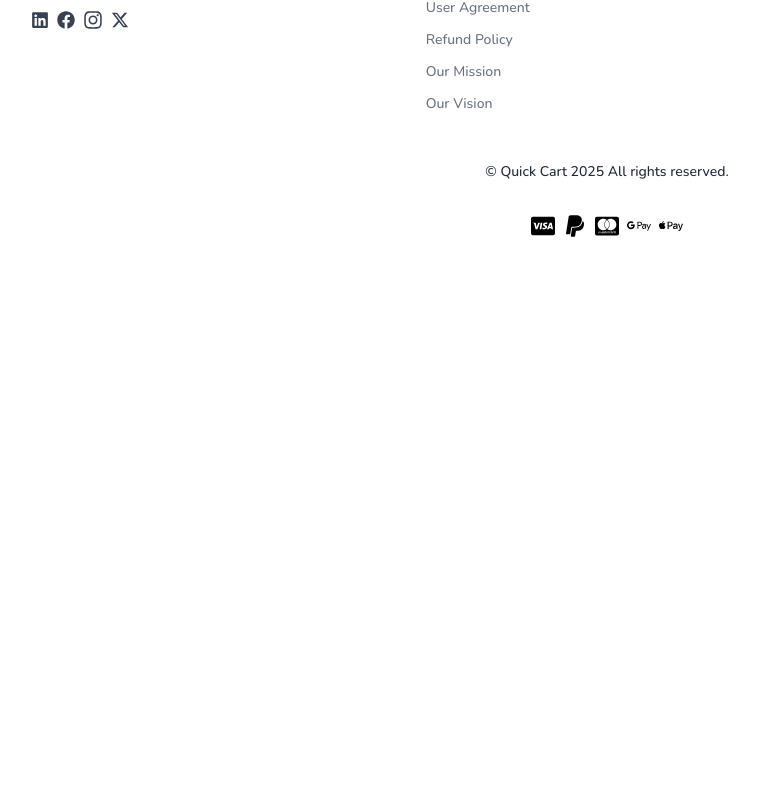
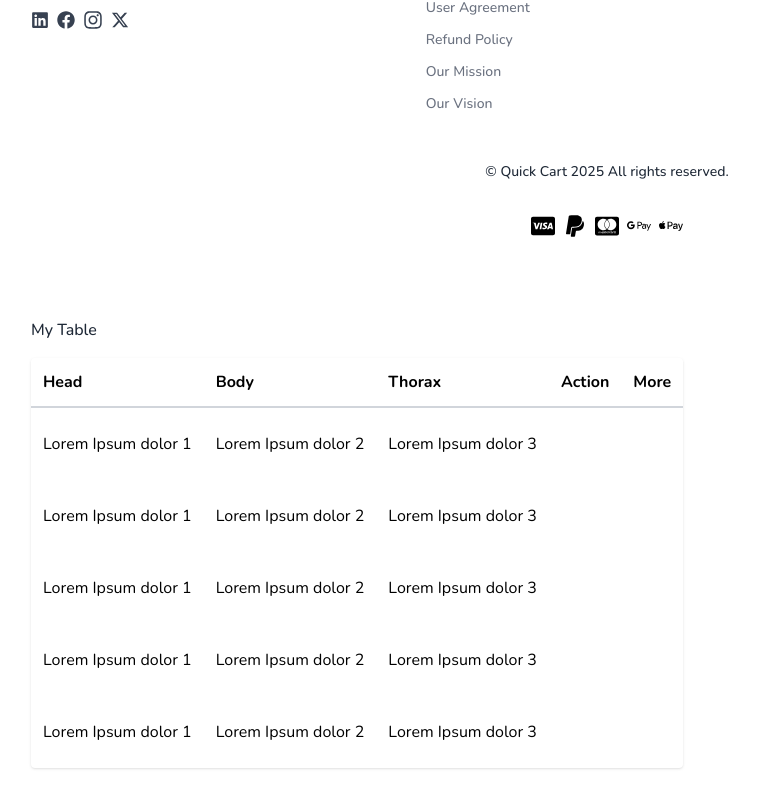
Before and after one commit to StevenMODIMO/next-ecommerce-stripe, a Next.js app: page /about in a window 1280 px wide. Shown: the part 570-1378 px from the top of the page, without its empty margins (33-792 px from the left). Before the commit the page ends 840 px from the top, so only its background shows below. Built offline with nearby package versions, Linux system fonts and the light colour scheme.

Commit message:
quick-cart: version 1

```diff
--- a/src/app/about/page.tsx
+++ b/src/app/about/page.tsx
@@ -1,12 +1,16 @@
 import type { Metadata } from "next";
 import Footer from "@/components/Footer";
-import Loading from "../loading"
+import Loading from "../loading";
+import Table from "@/components/Table";
 
 export default function About() {
   return (
     <div className="max-w-7xl mx-auto">
       <Loading />
       <Footer />
+      <div className="px-4 sm:px-12 lg:px-16">
+        <Table />
+      </div>
     </div>
   );
 }
--- a/src/app/cart/page.tsx
+++ b/src/app/cart/page.tsx
@@ -1,5 +1,6 @@
 import type { Metadata } from "next";
 import CartProducts from "@/components/CartProducts";
+import Footer from "@/components/Footer"
 
 export const metadata: Metadata = {
   title: "My Cart",
@@ -12,6 +13,7 @@ export default function Cart() {
         <p>Cart View</p>
       </header>
       <CartProducts />
+      <Footer />
     </main>
   );
 }
--- a/src/components/CartProducts.tsx
+++ b/src/components/CartProducts.tsx
@@ -30,12 +30,12 @@ export default function CartProducts() {
   };
 
   return (
-    <div>
+    <div className="p-4">
       {products.length === 0 ? (
         <section className="w-full flex flex-col justify-center">
           <header className="flex flex-col items-center gap-3 justify-center my-10">
             <div className="bg-gray-100 rounded-full flex items-center justify-center p-6">
-              <MdShoppingCart className="h-32 w-32 text-[#E27210] animate-pulse" />
+              <MdShoppingCart className="h-32 w-32 text-[#E27210]" />
             </div>
             <p className="text-gray-600 font-medium">Your cart is empty</p>
           </header>
@@ -44,51 +44,72 @@ export default function CartProducts() {
           </button>
         </section>
       ) : (
-        <section className="flex flex-col gap-3 py-3 px-2 lg:px-4 lg:py-6">
+        <section className="overflow-x-auto">
+          <table className="w-full border-collapse border border-gray-300">
+            <thead>
+              <tr className="bg-gray-200 text-left">
+                <th className="border border-gray-300 px-4 py-2">Product</th>
+                <th className="border border-gray-300 px-4 py-2">Name</th>
+                <th className="border border-gray-300 px-4 py-2">Price</th>
+                <th className="border border-gray-300 px-4 py-2">Action</th>
+              </tr>
+            </thead>
+            <tbody>
               {products.map(
-            ({ product_id, product_name, product_image, price }) => {
-              return (
-                <div
-                  key={product_id}
-                  className="flex items-center justify-between p-2 bg-gray-100 rounded"
-                >
-                  <div className="flex gap-2 items-center">
+                ({ product_id, product_name, product_image, price }) => (
+                  <tr key={product_id} className="odd:bg-gray-50 even:bg-white">
+                    <td className="border border-gray-300 px-4 py-2 flex items-center gap-2">
                       <CgMenuGridO className="text-xl text-[#E27210]" />
-                    <section className="flex items-end gap-2">
                       <img
                         src={product_image}
                         alt={product_name}
-                        className="w-20 h-20 lg:w-24 lg:h-24 lg:rounded-full"
+                        className="w-12 h-12 lg:w-16 lg:h-16 rounded"
                       />
-                      <div className="flex flex-col gap-2">
-                        <p className="text-gray-800 text-sm font-medium sm:text-lg md:text-xl lg:text-2xl">
+                    </td>
+                    <td className="border border-gray-300 px-4 py-2 font-medium text-gray-800">
                       {product_name}
-                        </p>
-                        <p className="text-gray-700 text-xs font-medium sm:text-sm lg:text-lg">
-                          Price: ${price}
-                        </p>
-                      </div>
+                    </td>
+                    <td className="border border-gray-300 px-4 py-2 text-green-500 font-medium">
+                      ${price}
+                    </td>
+                    <td className="border border-gray-300 px-4 py-2 text-center">
+                      <button
+                        onClick={() => handleDelete(product_id)}
+                        className="p-2 hover:bg-gray-200 cursor-pointer rounded-full"
+                      >
+                        <MdDeleteOutline className="text-2xl text-[#E27210] lg:text-3xl" />
+                      </button>
+                    </td>
+                  </tr>
+                )
+              )}
+            </tbody>
+          </table>
         </section>
-                  </div>
-                  <div className="p-2 hover:bg-gray-200 cursor-pointer rounded-full">
-                    <MdDeleteOutline
-                      onClick={() => handleDelete(product_id)}
-                      className="text-2xl text-[#E27210] lg:text-3xl"
-                    />
-                  </div>
-                </div>
-              );
-            }
       )}
       {products.length > 0 && (
+        <div className="my-4">
+          <form className="flex flex-col gap-1 rounded shadow-lg p-2">
+            <header className="text-sm font-medium text-gray-800 border-b border-gray-800">
+              <h1>Use discount code</h1>
+            </header>
+            <input
+              placeholder="Enter coupon code"
+              className="p-2 rounded outline-none border"
+            />
+            <button className="border-2 border-[#E27210] p-1 rounded text-gray-800 font-medium">
+              Apply
+            </button>
+          </form>
+          <div className="flex justify-end px-6 sm:px-16 lg:py-6 lg:px-28">
             <Link
               href="/checkout"
-              className="flex gap-2 items-center w-fit mx-auto my-3 p-2 rounded bg-[#E27210] text-white"
+              className="flex p-2 text-gray-800 rounded border-2 border-[#E27210] hover:bg-[#E27210] hover:text-white"
             >
               <span>Checkout</span>
             </Link>
-          )}
-        </section>
+          </div>
+        </div>
       )}
     </div>
   );
--- /dev/null
+++ b/src/components/Table.tsx
@@ -0,0 +1,49 @@
+"use client";
+
+export default function Table() {
+  return (
+    <div className="my-12">
+      <header className="text-gray-800 text-base font-medium">
+        <h1>My Table</h1>
+      </header>
+      <table className="p-3 my-4 table-auto border-collapse border-spacing-3 shadow rounded">
+        <thead>
+          <tr className="border-b-2 border-gray-300">
+            <th className="p-3 text-start">Head</th>
+            <th className="p-3 text-start">Body</th>
+            <th className="p-3 text-start">Thorax</th>
+            <th className="p-3 text-start">Action</th>
+            <th className="p-3 text-start">More</th>
+          </tr>
+        </thead>
+        <tbody>
+          <tr>
+            <td className="px-3 py-6 text-start">Lorem Ipsum dolor 1</td>
+            <td className="px-3 py-6 text-start">Lorem Ipsum dolor 2</td>
+            <td className="px-3 py-6 text-start">Lorem Ipsum dolor 3</td>
+          </tr>
+          <tr>
+            <td className="px-3 py-6 text-start">Lorem Ipsum dolor 1</td>
+            <td className="px-3 py-6 text-start">Lorem Ipsum dolor 2</td>
+            <td className="px-3 py-6 text-start">Lorem Ipsum dolor 3</td>
+          </tr>
+          <tr>
+            <td className="px-3 py-6 text-start">Lorem Ipsum dolor 1</td>
+            <td className="px-3 py-6 text-start">Lorem Ipsum dolor 2</td>
+            <td className="px-3 py-6 text-start">Lorem Ipsum dolor 3</td>
+          </tr>
+          <tr>
+            <td className="px-3 py-6 text-start">Lorem Ipsum dolor 1</td>
+            <td className="px-3 py-6 text-start">Lorem Ipsum dolor 2</td>
+            <td className="px-3 py-6 text-start">Lorem Ipsum dolor 3</td>
+          </tr>
+          <tr>
+            <td className="px-3 py-6 text-start">Lorem Ipsum dolor 1</td>
+            <td className="px-3 py-6 text-start">Lorem Ipsum dolor 2</td>
+            <td className="px-3 py-6 text-start">Lorem Ipsum dolor 3</td>
+          </tr>
+        </tbody>
+      </table>
+    </div>
+  );
+}
```
Also changed, not shown: src/components/AddToCart.tsx (line endings or trailing spaces). Lines whose indentation alone changed are shown as unchanged.
